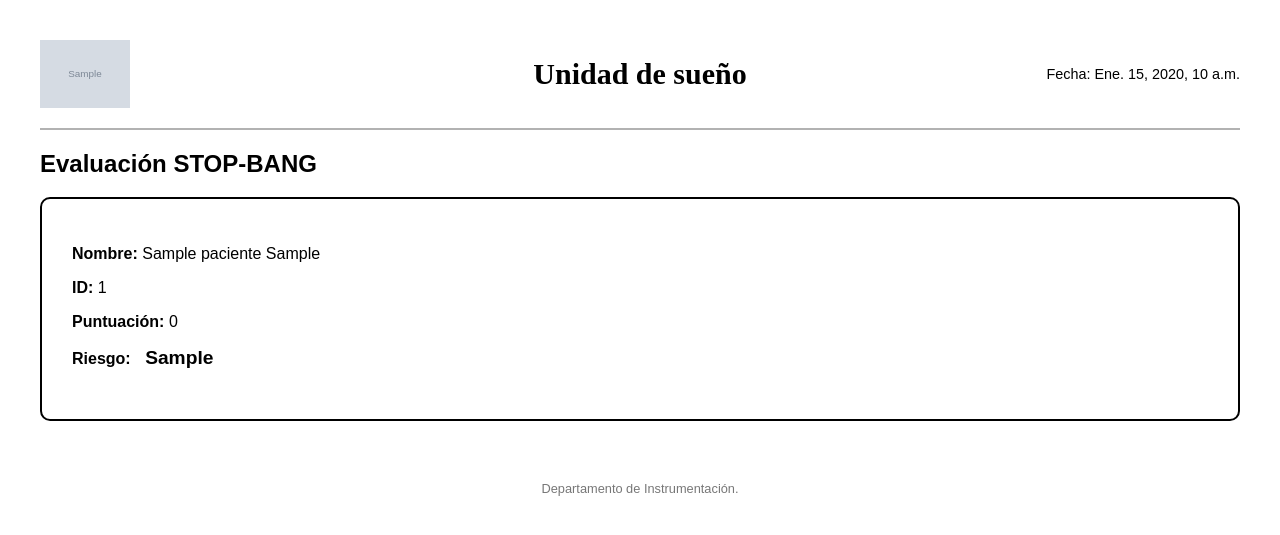
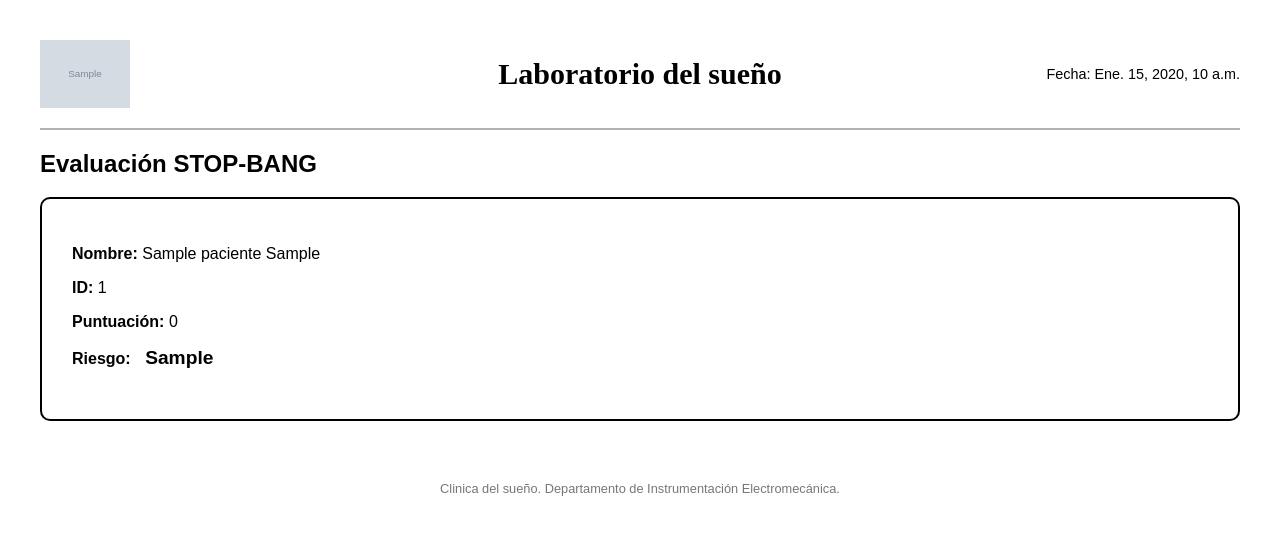
Before and after one commit to YNatashaMerazG/apnea_app, a Django app: template apneasueno/templates/paginas/pacientes/pase_pdf.html in a window 1280 px wide. Shown: the top 535 px of the page. Run offline with Django 3.2, Linux system fonts and the light colour scheme; tables that the repository leaves empty hold one stand-in row (values such as "Sample post"); the template is opened without the code that fills it: values that come from a table or form of the project are taken from there, most other values are stand-ins (such as "Sample title", 1, 10 or a date in 2020); grey boxes marked "Sample" are stand-in pictures.

Commit message:
correccion de pdf paciente titulo y departamento

```diff
--- a/apneasueno/templates/paginas/pacientes/pase_pdf.html
+++ b/apneasueno/templates/paginas/pacientes/pase_pdf.html
@@ -99,7 +99,7 @@
         </div>
 
         <div class="titulo-centro">
-            Unidad de sueño
+            Laboratorio del sueño
         </div>
 
         <div class="fecha">
@@ -143,7 +143,8 @@
 
     <!-- PIE DE PÁGINA -->
     <div class="footer">
-        Departamento de Instrumentación.
+        Clinica del sueño.
+        Departamento de Instrumentación Electromecánica.
     </div>
 
 </body>
--- a/apneasueno/views.py
+++ b/apneasueno/views.py
@@ -113,6 +113,7 @@ def generar_pdf(request, paciente_id):
     response['Content-Disposition'] = f'attachment; filename="pase_paciente_{paciente.id}.pdf"'
 
     return response
+
 
 #INICIO DE SESION DOCTORES
 def doctor_login_view(request):
```
